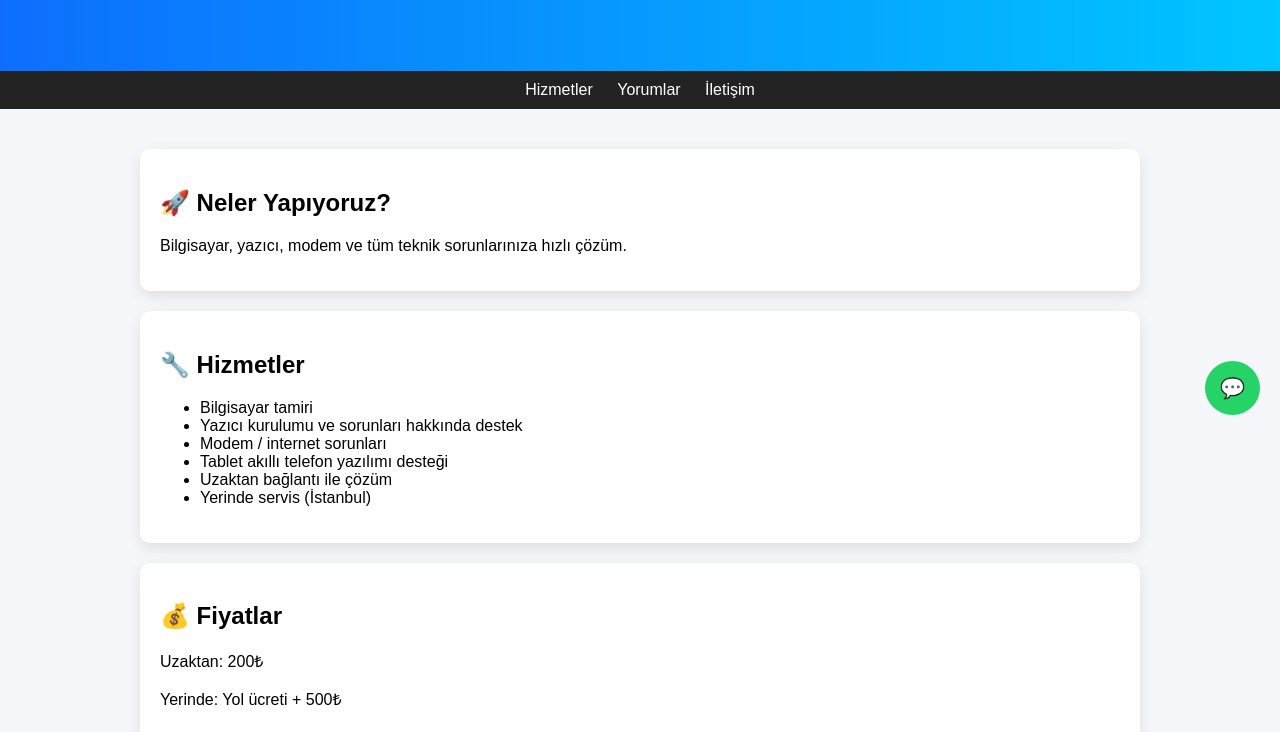
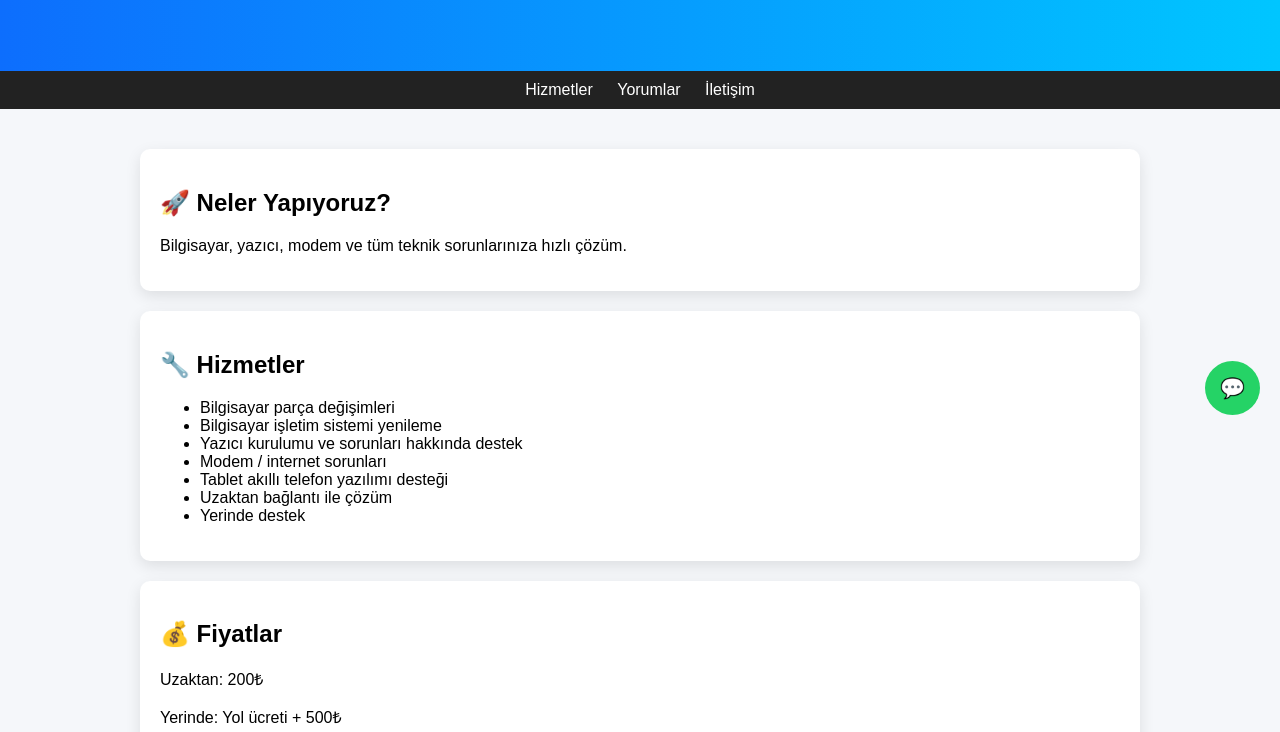
Before and after one commit to teknodestekistanbul/teknodestekistanbul.github.io, a plain HTML site: page teknodestek.html in a window 1280 px wide. Shown: the part 365-1097 px from the top of the page. Drawn offline with Linux system fonts and the light colour scheme.

Commit message:
Update teknodestek.html

```diff
--- a/teknodestek.html
+++ b/teknodestek.html
@@ -115,12 +115,13 @@ footer {
 <div id="hizmet" class="card">
     <h2>🔧 Hizmetler</h2>
     <ul>
-        <li>Bilgisayar tamiri</li>
+        <li>Bilgisayar parça değişimleri</li>
+		 <li>Bilgisayar işletim sistemi yenileme</li>
         <li>Yazıcı kurulumu ve sorunları hakkında destek</li>
         <li>Modem / internet sorunları</li>
         <li>Tablet akıllı telefon yazılımı desteği</li>
         <li>Uzaktan bağlantı ile çözüm</li>
-        <li>Yerinde servis (İstanbul)</li>
+        <li>Yerinde destek </li>
     </ul>
 </div>
 
```
